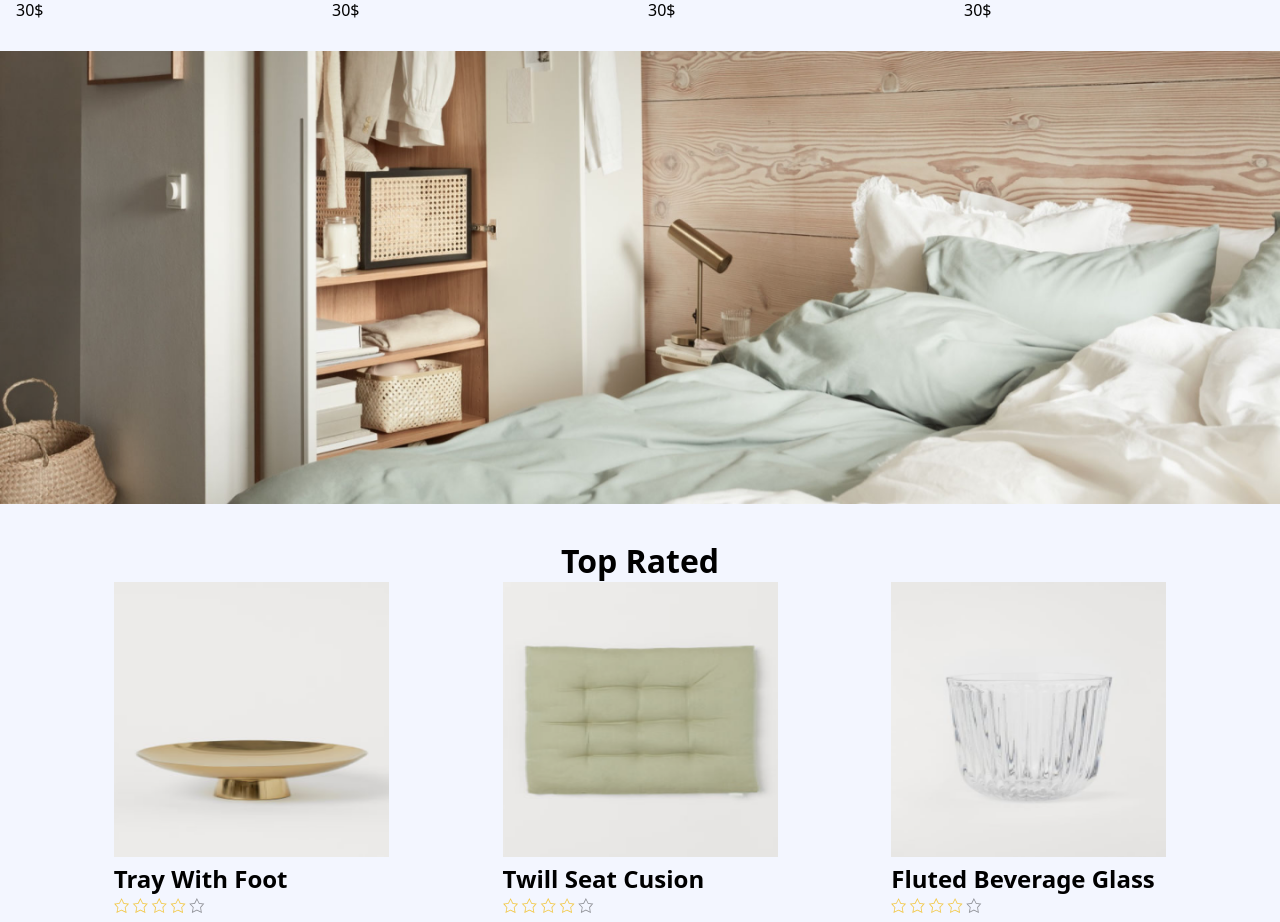
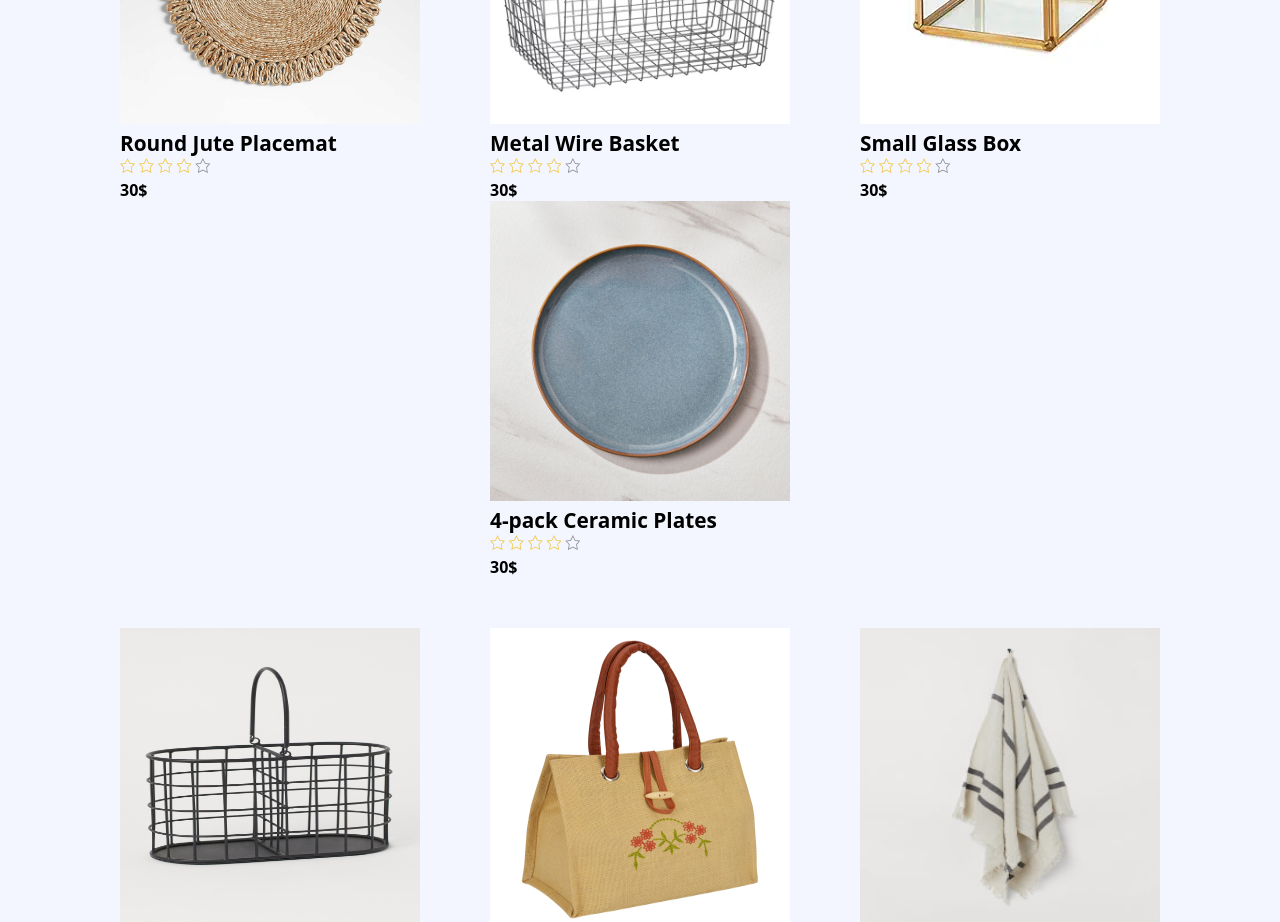
Before and after one commit to CSI-Trainee-2023/Frontend_Task4_Abhinav, a React app: page / in a window 1280 px wide. Shown: the part 1860-2782 px from the top of the page. Built offline with nearby package versions, Linux system fonts and the light colour scheme; the HTML template or start-up script is replaced by a standard one.

Commit message:
Add to cart header added

```diff
--- a/src/Components/Detail1.jsx
+++ b/src/Components/Detail1.jsx
@@ -1,16 +1,18 @@
-import React,{useEffect} from 'react'
+import React,{useState} from 'react'
 import './detail.css'
 import Header from './Header'
 import Logo from './logo'
 import Footer from './footer'
 import Email from './emailus'
-import stool from '../assets/stoolhm2.jpg'
-import stool3 from '../assets/stoolhm3.webp'
-import stool4 from '../assets/stoolhm4.webp'
+import { Link } from 'react-router-dom'
 import {nowData} from './itemfunct.jsx'
-
+export const Items =[];
 function Detail1(props) {
-
+  const [items, setCart] = useState([]);
+   const addToCart = () => {
+  setCart([...items, nowData]);
+  console.log(items);
+      };
   return (
     <>
     <Logo/>
@@ -36,7 +38,7 @@ function Detail1(props) {
              <div className='detailname'>{nowData.text}</div>
              <div className='detailprice'>$39.99</div>
              <div className='detailp'>Best Product</div>
-              <button className='searchbutton'>ADD TO CART</button>
+             <Link to="/cart"><button className='searchbutton' onClick={addToCart}>ADD TO CART</button></Link>
             </div>
     </div>
     </div>
--- a/src/Components/Logo.jsx
+++ b/src/Components/Logo.jsx
@@ -14,9 +14,10 @@ function Logo(){
            <div className="profileicon">
                  <img src={profileimg} style={{ width: 50, height: 50 }} />
            </div>
-           <div className="addtocart">
+           <Link to="/cart"><div className="addtocart">
                 <img src={addtocart}/>
            </div>
+           </Link>
            </div>
            </div>
     )
--- /dev/null
+++ b/src/Components/ShoppingCart.jsx
@@ -0,0 +1,27 @@
+import React,{useState} from "react";
+import '../index.css'
+import Header from './Header'
+import Logo from './logo'
+import Footer from './footer'
+import Email from './emailus'
+import Cartheader from "./cartheader";
+import {nowData} from './itemfunct.jsx'
+function Cart() {
+    return (
+         <>
+         <Logo/>
+         <Header/>
+         <Cartheader/>
+         <div className="cart">
+               <div className="cartimage">
+                 <img src={nowData.img} style={{height : 150 , width : 150}}/>
+               </div>
+               <div className="carttext">{nowData.text}</div>
+               <div className="detailprice">$39.99</div>
+         </div>
+         <Email/>
+         <Footer/>
+         </>
+    );
+}
+  export default Cart
--- /dev/null
+++ b/src/Components/cartheader.jsx
@@ -0,0 +1,13 @@
+import React,{useState} from "react";
+import './detail.css'
+
+function Cartheader() {
+    return(
+        <div id="Headercart">
+            <div className="Product1">Product</div>
+            <div className="Product2">Name</div>
+            <div className="Product3">Price</div>
+        </div>
+          )
+}
+export default Cartheader
--- a/src/Components/detail.css
+++ b/src/Components/detail.css
@@ -51,3 +51,13 @@
     font-weight: 700;
     font-family: system-ui, -apple-system, BlinkMacSystemFont, 'Segoe UI', Roboto, Oxygen, Ubuntu, Cantarell, 'Open Sans', 'Helvetica Neue', sans-serif;
 }
+
+#Headercart{
+    display: flex;
+    justify-content: space-evenly;
+}
+.Product1,.Product2,.Product3 {
+    font-size: 2rem;
+    font-weight: 500;
+    font-family: system-ui, -apple-system, BlinkMacSystemFont, 'Segoe UI', Roboto, Oxygen, Ubuntu, Cantarell, 'Open Sans', 'Helvetica Neue', sans-serif;
+}
--- a/src/Components/fullsize.jsx
+++ b/src/Components/fullsize.jsx
@@ -1,11 +1,12 @@
 import React from 'react'
 import '../index.css'
 import bedsheet from '../assets/bedsheet.png'
+import bedsheet1 from '../assets/bedsheetfinal.png'
 
 function FullSize() {
     return(
     <div className="bedsheet">
-        <div><img src={bedsheet} style={{width : '100%'}}/></div>
+        <div><img src={bedsheet1} style={{width : '100%'}}/></div>
     </div>
     )
 }
--- a/src/Components/itemfunct.jsx
+++ b/src/Components/itemfunct.jsx
@@ -2,16 +2,17 @@ import React from "react";
 import '../index.css'
 import star from '../assets/stars.png'
 import { Link } from "react-router-dom";
+import { useState } from "react";
 export let nowData= {};
 function Itemfunct(props) {
    const productDetail=()=>{
-      nowData= props;
+      nowData=props;
   }
    return(
       <div className="image-container">
         <img src={props.img}  className="image" style={{height : 300 , width : 300}} />
 
-        <div>{props.text}</div>
+        <div className="item-text">{props.text}</div>
         <div className="starimage"><img src={star}/></div>
         <div className='ratedprice'>30$</div>
         <div className="hovercontent">
--- a/src/Components/toprated.jsx
+++ b/src/Components/toprated.jsx
@@ -15,20 +15,22 @@ function Toprating() {
     return(
         <div className="toprated">
             <div className="ratedtext1">Top Rated</div>
+            <div className="ratedcontainer">
              <div className="ratedobject">
-                <Topratedfunc img={rated1} text="Tray With Foot"/>
+                <Topratedfunc img={rated1} text="Tray With  Foot"/>
                 <Topratedfunc img={rated2} text="Twill Seat Cusion"/>
                 <Topratedfunc img={rated3} text="Fluted Beverage Glass"/>
              </div>
-             <div className="ratedobject">
+             <div className="ratedobject1">
                 <Topratedfunc img={rated4} text="Ceramic Egg Cup"/>
                 <Topratedfunc img={rated5} text="4-pack Ceramic cups"/>
                 <Topratedfunc img={rated6} text="2-pack Linen Napkins "/>
              </div>
-             <div className="ratedobject">
+             <div className="ratedobject2">
                 <Topratedfunc img={rated7} text="Glazed Stoneware Plate"/>
                 <Topratedfunc img={rated8} text="Small Bamboo Box"/>
                 <Topratedfunc img={rated9} text="Metal Cutlery Basket"/>
+             </div>
              </div>
         </div>
     )
--- a/src/Components/topratedfunc.jsx
+++ b/src/Components/topratedfunc.jsx
@@ -5,16 +5,14 @@ import star from '../assets/stars.png'
 function Topratedfunc (props) {
     return(
         <div className="toprated">
-            <div className="ratings">
-                <div className="ratingimage">
-                 <img src={props.img} style={{width : 275 , height : 275}}/>
-            </div>
-            <div className="ratedtext">
+                 <div className="ratingimage">
+                 <img src={props.img} style={{width : 250 , height : 250}}/>
+                 </div>
+                <div className="ratedtext">
                 <div className="ratedname">{props.text}</div>
                 <div className="starimage"><img src={star}/></div>
                 <div className="ratedprice">$30</div>
                 </div>
-            </div>
         </div>
     )
 }
--- a/src/index.css
+++ b/src/index.css
@@ -85,7 +85,7 @@ body{
     display: flex;
     flex-wrap: wrap;
     justify-content: space-evenly;
-    margin: 20px;
+    margin: 40px;
 }
 .shippinglogo{
     display: flex;
@@ -293,10 +293,18 @@ font-size: 25px;
 .toprated{
     display: flex;
     flex-wrap: wrap;
+    justify-content: center;
+    flex-direction: column
+    ;
+}
+/* .ratedobject{
+    display: flex;
+    flex-wrap: wrap;
+    justify-content: space-evenly;
+} */
+.ratedcontainer {
+    display: flex;
     flex-direction: column;
-}
-.ratedobject{
-    display: flex;
     flex-wrap: wrap;
     justify-content: space-evenly;
 }
@@ -326,7 +334,7 @@ font-size: 25px;
 
 .ratedname{
     font-size: 1.5rem;
-    font-weight: 700;
+    font-weight: 400;
     font-family: system-ui, -apple-system, BlinkMacSystemFont, 'Segoe UI', Roboto, Oxygen, Ubuntu, Cantarell, 'Open Sans', 'Helvetica Neue', sans-serif;
 }
 .subsribetext {
@@ -344,12 +352,63 @@ font-size: 25px;
 }
 .emailus{
     display: flex;
-    margin-top: 30px;
+    margin-top: 50px;
+    margin-bottom: 50px;
     flex-wrap: wrap;
     justify-content: space-evenly;
+
 }
 .upper4,.lower4{
     margin-top: 30px;
     margin-bottom: 30px;
 
 }
+.cart {
+    display: flex;
+    flex-wrap: wrap;
+    justify-content: space-evenly;
+}
+.ratings {
+    display: flex;
+    flex-wrap: wrap;
+}
+.carttext {
+    display: flex;
+    justify-content: center;
+    align-items: center;
+}
+.detailprice {
+    display: flex;
+    justify-content: center;
+    align-items: center;
+}
+.search {
+    margin: 30px;
+}
+.Info1{
+    margin: 80px;
+}
+.bedsheet {
+    margin: 50px 0px 50px 0px;
+}
+.upper4 , .lower4{
+    margin: 50px;
+}
+.item-text {
+ display: flex;
+ font-family: system-ui, -apple-system, BlinkMacSystemFont, 'Segoe UI', Roboto, Oxygen, Ubuntu, Cantarell, 'Open Sans', 'Helvetica Neue', sans-serif;
+ font-weight: 600;
+ font-size: 1.3rem;
+}
+.ratedprice {
+    font-family: system-ui, -apple-system, BlinkMacSystemFont, 'Segoe UI', Roboto, Oxygen, Ubuntu, Cantarell, 'Open Sans', 'Helvetica Neue', sans-serif;
+    font-weight: 600;
+    font-size: 1rem;
+}
+.ratedobject , .ratedobject1 , .ratedobject2
+{
+margin: 50px;
+display: flex;
+flex-wrap: wrap;
+justify-content: space-evenly;
+}
--- a/src/main.jsx
+++ b/src/main.jsx
@@ -3,6 +3,7 @@ import ReactDOM from 'react-dom/client'
 import App from './App.jsx'
 import Detail1 from './Components/Detail1.jsx'
 import Detail2 from './Components/detail2.jsx'
+import Cart from './Components/ShoppingCart.jsx'
 import './index.css'
 import { Route, RouterProvider, createBrowserRouter, createRoutesFromElements} from 'react-router-dom'
 
@@ -12,6 +13,7 @@ const router = createBrowserRouter(
     <Route path='/' element={<App />} />
     <Route path='/detailchair' element={<Detail1 />} />
     <Route path='/detailvase' element={<Detail2/>}/>
+    <Route path='/cart' element={<Cart/>}/>
     </>
    )
 )
```
Also changed, not shown: src/assets/bedsheetfinal.png (added).
